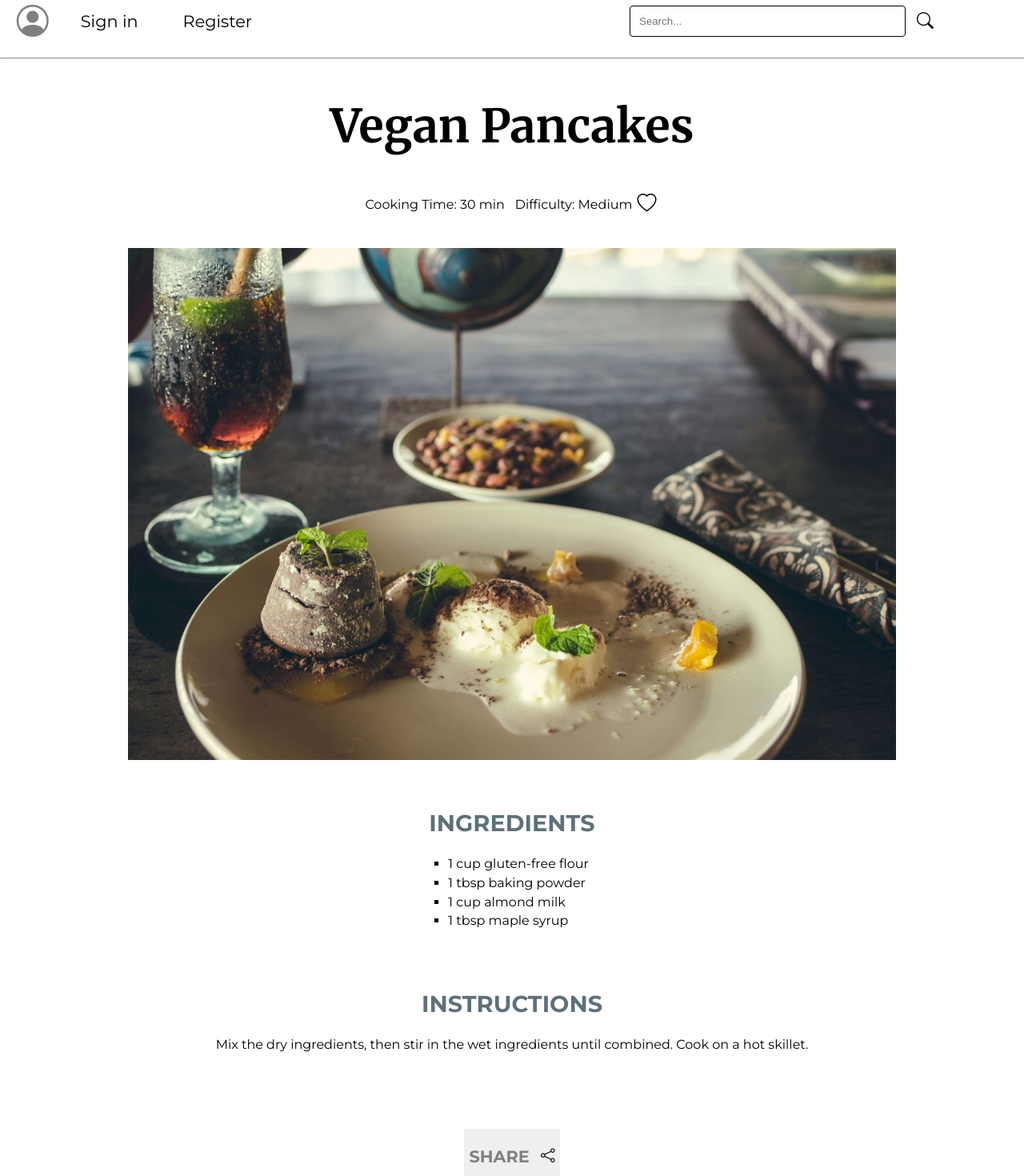
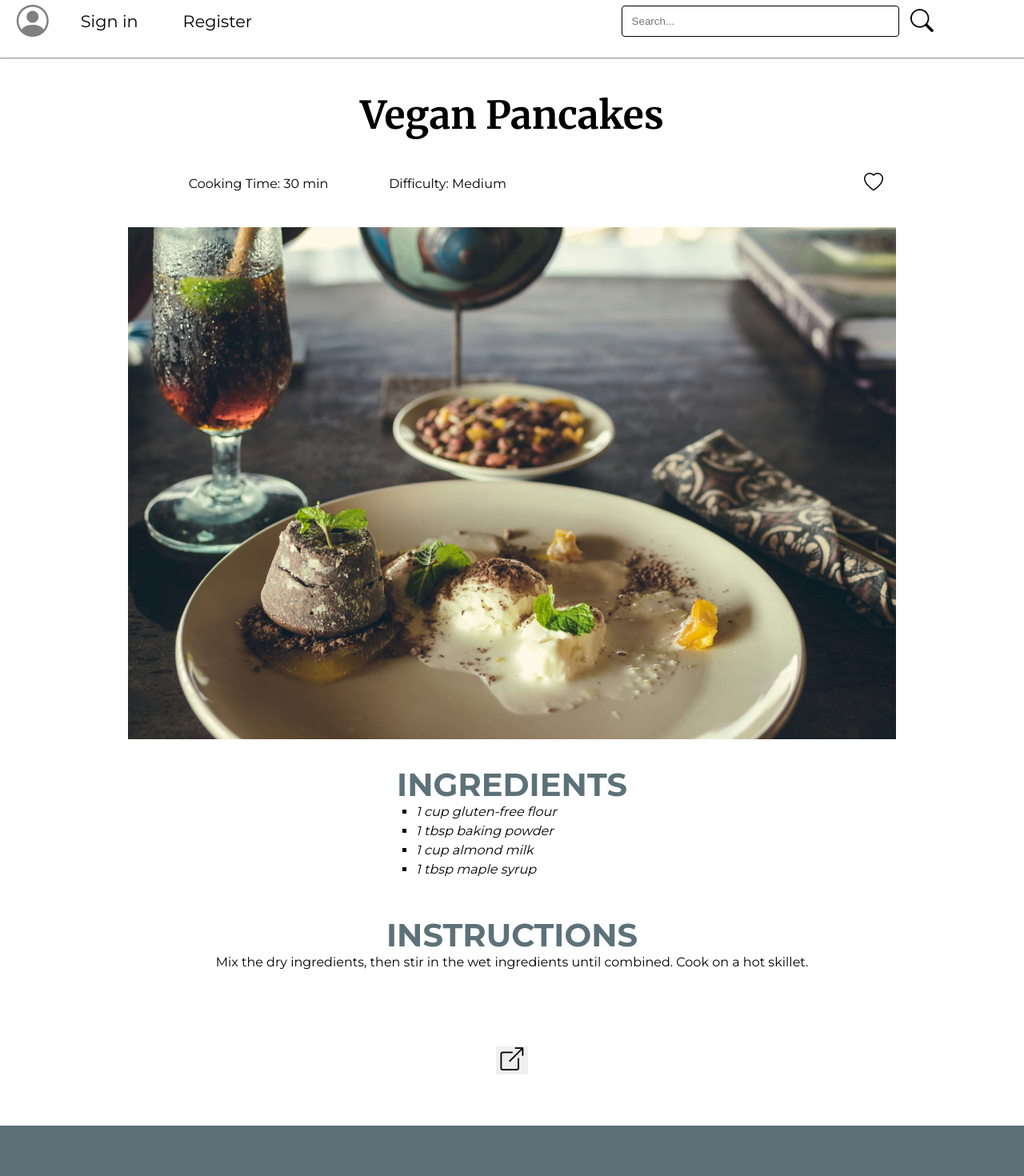
Before and after one commit to MalinBrag/RecipeBox, an Angular app in the folder malins-recipe-box/: page /recipe-view/1 in a window 1280 px wide. Shown: the part 180-1650 px from the top of the page at 80% size. Built offline with nearby package versions, Linux system fonts and the light colour scheme.

Commit message:
finishing recipe view layout

```diff
--- a/malins-recipe-box/src/app/components/header/header.component.scss
+++ b/malins-recipe-box/src/app/components/header/header.component.scss
@@ -35,6 +35,7 @@
 
 .title-link {
     @include h1-style;
+    font-size: 1.8rem;
     text-decoration: none;
 
     @media (max-width: 768px) {
--- a/malins-recipe-box/src/app/components/recipe-list/recipe-list.component.scss
+++ b/malins-recipe-box/src/app/components/recipe-list/recipe-list.component.scss
@@ -58,6 +58,7 @@
   h1 {
     @include h1-style;
     color: $color-secondary;
+    font-size: 3rem;
   }
 
   @media (max-width: 768px) {
--- a/malins-recipe-box/src/app/components/recipe-view/recipe-view.component.html
+++ b/malins-recipe-box/src/app/components/recipe-view/recipe-view.component.html
@@ -1,8 +1,9 @@
 <main class="recipe-container">
-    <div class="recipe-title-container">
+    <div class="recipe-header-section">
         <h1 class="recipe-title">{{ recipe?.title }}</h1>
+        <app-recipe-info></app-recipe-info>
     </div>
-    <app-recipe-info></app-recipe-info>
+
     <img [src]="recipe?.image" alt="{{ recipe?.title }}" class="recipe-image"/>
     <div class="ingredients-container">
         <h3 class="ingredients-title">Ingredients</h3>
@@ -17,8 +18,7 @@
 
     <div class="share">
         <button class="share-btn" (click)="shareRecipe()" title="Share this">
-            <p>Share</p>
-            <i class="bi bi-share"></i>
+            <i class="bi bi-box-arrow-up-right"></i>
         </button>
     </div>
 
--- a/malins-recipe-box/src/app/components/recipe-view/recipe-view.component.scss
+++ b/malins-recipe-box/src/app/components/recipe-view/recipe-view.component.scss
@@ -9,12 +9,25 @@
   width: 100%;
 }
 
-.recipe-title-container {
+.recipe-header-section {
     display: flex;
+    flex-direction: column;
     justify-content: center;
+    align-items: center;
     width: 100%;
-    margin-bottom: 0;
-    @include h1-style;
+
+    .recipe-title {
+        @include h1-style;
+        font-size: 3rem;
+
+        @media (max-width: 768px) {
+            font-size: 2.2rem;
+        }
+    }
+
+    app-recipe-info {
+        width: 75%;
+    }
 }
 
 .recipe-image {
@@ -34,8 +47,7 @@
 .instructions-title {
     @include subheader-style;
     text-transform: uppercase;
-    margin-bottom: 1.5rem;
-
+    margin: 0;
 }
 
 .ingredients-list {
@@ -45,6 +57,7 @@
 
     li {
         margin-bottom: 0.3rem;
+        font-style: italic;
     }
 }
 
@@ -69,21 +82,19 @@
 }
 
 .share-btn {
-    display: inline-flex;
-    align-items: center;
-    gap: 0.9rem;
     border: none;
-    cursor: pointer;
-
-    p {
-        @include link-style;
-        text-transform: uppercase;
-        font-weight: 700;
-        color: $color-tertiary;
-    }
+    font-size: 1.8rem;
+    transition: transform 0.1s ease, color 0.1s ease;
 
     i {
-        font-size: 1.1rem;
-        font-weight: 700;
+        cursor: pointer;
+
+        &:hover {
+            color: lighten($color: $color-primary, $amount: 30%);
+        }
+
+        &:active {
+            transform: scale(0.9);
+        }
     }
 }
--- a/malins-recipe-box/src/assets/styles/_mixins.scss
+++ b/malins-recipe-box/src/assets/styles/_mixins.scss
@@ -34,11 +34,11 @@
 }
 
 @mixin subheader-style {
-    @include heading-style($font-secondary, $h1-size, $color-quaternary, $h2-size-mobile);
+    @include heading-style($font-secondary, $h1-size, $color-quaternary, $h1-size-mobile);
 }
 
 @mixin link-style {
-    @include heading-style($font-secondary, $h2-size, $color-primary, $h2-size-mobile);
+    @include heading-style($font-secondary, $h3-size, $color-primary, $h2-size-mobile);
 }
 
 
--- a/malins-recipe-box/src/assets/styles/_variables.scss
+++ b/malins-recipe-box/src/assets/styles/_variables.scss
@@ -3,11 +3,11 @@ $font-primary: 'Merriweather', serif;
 $font-secondary: 'Montserrat', sans-serif;
 $font-tertiary: 'Lora', serif;
 
-$h1-size: 1.8rem;
-$h2-size: 1.3rem;
-$h3-size: 1rem;
+$h1-size: 2.5rem;
+$h2-size: 1.8rem;
+$h3-size: 1.3rem;
 
-$h1-size-mobile: 1.2rem;
+$h1-size-mobile: 1.5rem;
 $h2-size-mobile: 1.2rem;
 $h3-size-mobile: 0.9rem;
 
```
